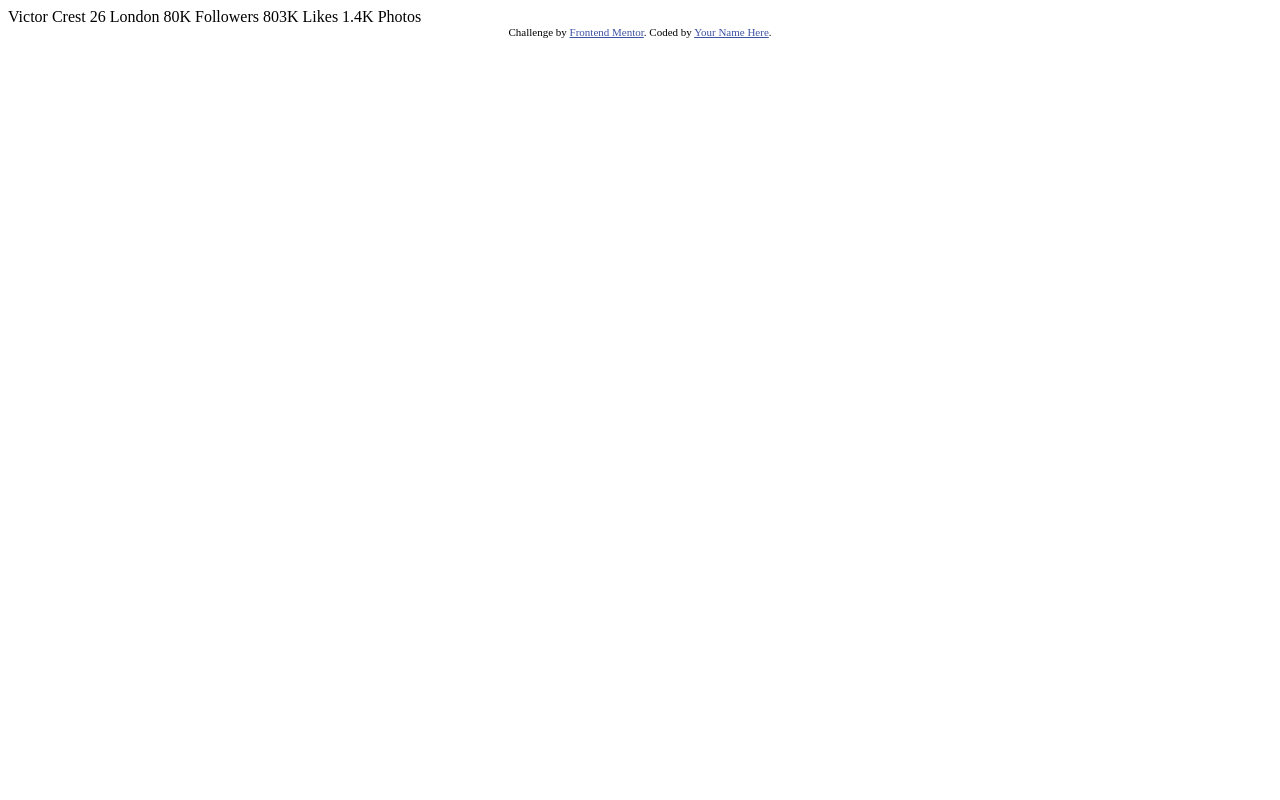
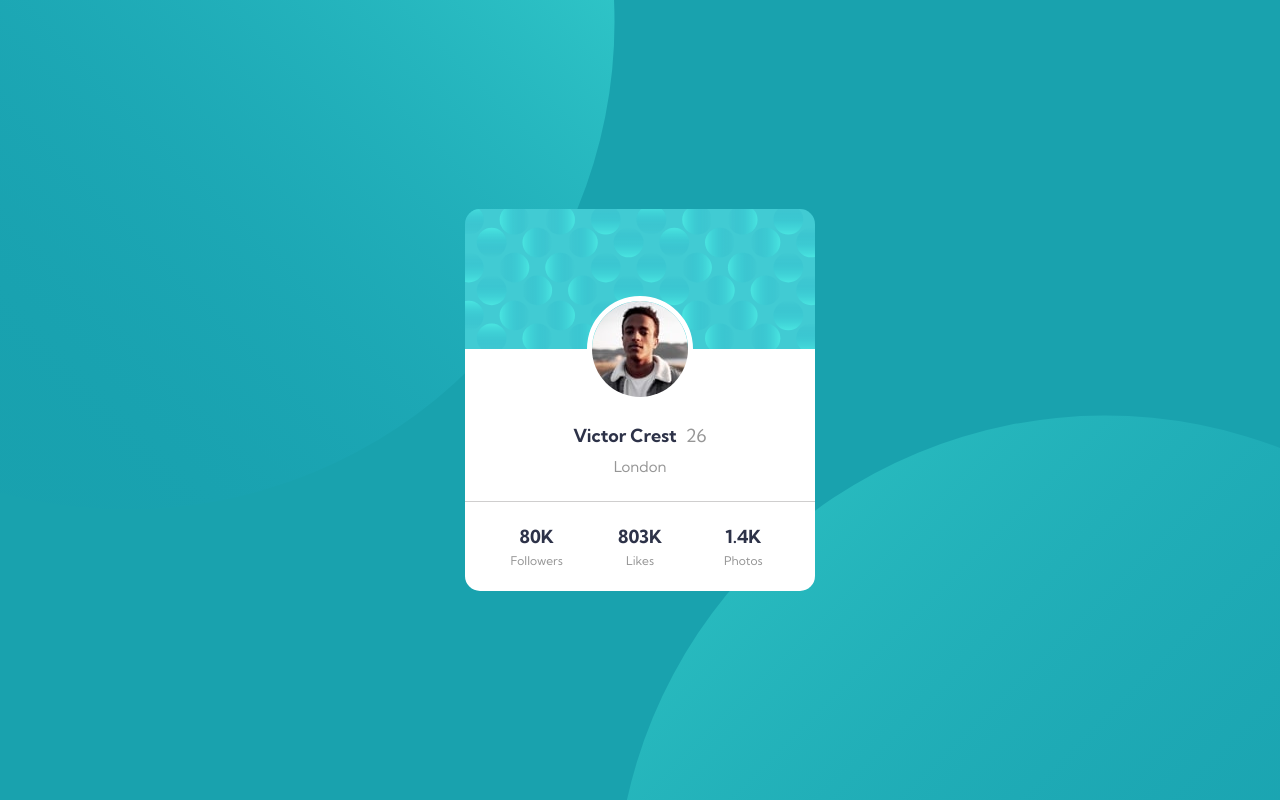
Before and after one commit to Niko0918/profile-card-component, a plain HTML site: page index.html in a window 1280 px wide. Drawn offline with Linux system fonts and the light colour scheme.

Commit message:
profile card

```diff
--- /dev/null
+++ b/_resets.scss
@@ -0,0 +1,10 @@
+* {
+  box-sizing: border-box;
+  margin: 0;
+  padding: 0;
+}
+
+body {
+  font-family: "Kumbh Sans", sans-serif;
+  font-size: 18px;
+}
--- /dev/null
+++ b/_variables.scss
@@ -0,0 +1,4 @@
+//Primary colors
+$primary-color: hsl(229, 23%, 23%);
+$secondary-color: hsl(0, 0%, 59%);
+$background: hsl(185, 75%, 39%);
--- a/index.html
+++ b/index.html
@@ -1,35 +1,64 @@
 <!DOCTYPE html>
 <html lang="en">
-<head>
-  <meta charset="UTF-8">
-  <meta name="viewport" content="width=device-width, initial-scale=1.0"> <!-- displays site properly based on user's device -->
+  <head>
+    <meta charset="UTF-8" />
+    <meta name="viewport" content="width=device-width, initial-scale=1.0" />
+    <!-- displays site properly based on user's device -->
 
-  <link rel="icon" type="image/png" sizes="32x32" href="./images/favicon-32x32.png">
+    <link
+      rel="icon"
+      type="image/png"
+      sizes="32x32"
+      href="./images/favicon-32x32.png"
+    />
 
-  <title>Frontend Mentor | Profile card component</title>
+    <link rel="stylesheet" href="./styles.css" />
+    <link rel="preconnect" href="https://fonts.gstatic.com" />
+    <link
+      href="https://fonts.googleapis.com/css2?family=Kumbh+Sans:wght@400;700&display=swap"
+      rel="stylesheet"
+    />
 
-  <!-- Feel free to remove these styles or customise in your own stylesheet 👍 -->
-  <style>
-    .attribution { font-size: 11px; text-align: center; }
-    .attribution a { color: hsl(228, 45%, 44%); }
-  </style>
-</head>
-<body>
-  Victor Crest
-  26
-  London
+    <title>Profile card component</title>
 
-  80K
-  Followers
+  </head>
 
-  803K
-  Likes
-
-  1.4K
-  Photos
-  <div class="attribution">
-    Challenge by <a href="https://www.frontendmentor.io?ref=challenge" target="_blank">Frontend Mentor</a>.
-    Coded by <a href="#">Your Name Here</a>.
-  </div>
-</body>
+  <body>
+    <section class="profile-card">
+      <div class="background">
+        <img class="circle-1" src="./images/bg-pattern-top.svg" alt="">
+        <img class="circle-2" src="./images/bg-pattern-bottom.svg" alt="">
+      </div>
+      <div class="profile-container">
+        <div class="header"></div>
+        <div class="main">
+          <img
+            class="profile-picture"
+            src="./images/image-victor.jpg"
+            alt="profile-picture"
+          />
+          <h4 class="profile-name-and-age">
+            Victor Crest <span class="profile-age">26</span>
+          </h4>
+          <h5 class="profile-city">London</h5>
+        </div>
+        <div class="footer">
+          <div class="items-container">
+            <div class="item-statistic">
+              <h4 class="value-statistic">80K</h4>
+              <h6 class="name-statistic">Followers</h5>
+            </div>
+            <div class="item-statistic">
+              <h4 class="value-statistic">803K</h4>
+              <h6 class="name-statistic">Likes</h6>
+            </div>
+            <div class="item-statistic">
+              <h4 class="value-statistic">1.4K</h4>
+              <h6 class="name-statistic">Photos</h6>
+            </div>
+          </div>
+        </div>
+      </div>
+    </section>
+  </body>
 </html>
--- /dev/null
+++ b/styles.scss
@@ -0,0 +1,95 @@
+@import "./resets";
+@import "./variables";
+
+section.profile-card {
+  display: flex;
+  justify-content: center;
+  align-items: center;
+  overflow: hidden;
+  background-color: $background;
+  height: 100vh;
+  .background {
+    position: relative;
+    img {
+      position: absolute;
+    }
+    .circle-1 {
+      right: -150px;
+      bottom: -110px;
+      @media only screen and(max-width: 375px) {
+        right: -161px;
+      }
+    }
+    .circle-2 {
+      top: 15px;
+      left: 150px;
+      @media only screen and(max-width: 375px) {
+        top: -35px;
+        left: 100px;
+      }
+    }
+  }
+  .profile-container {
+    position: relative;
+    text-align: center;
+    border-radius: 15px;
+    overflow: hidden;
+    width: 350px;
+    @media only screen and(max-width: 375px) {
+      width: 325px;
+    }
+    .header {
+      background-image: url("./images/bg-pattern-card.svg");
+      height: 140px;
+      @media only screen and(max-width: 375px) {
+        background-position-x: -10px;
+      }
+    }
+    .main {
+      background-color: white;
+      border-bottom: solid 1px hsl(0, 1%, 81%);
+      height: auto;
+      img.profile-picture {
+        display: block;
+        position: relative;
+        border: solid 5px white;
+        border-radius: 50%;
+        margin: 0px auto -53px auto;
+        bottom: 53px;
+      }
+      h4.profile-name-and-age {
+        margin: 22px 0 10px 0;
+        color: $primary-color;
+        span.profile-age {
+          color: $secondary-color;
+          font-weight: 400;
+          margin-left: 5px;
+        }
+      }
+      h5.profile-city {
+        color: $secondary-color;
+        font-weight: 400;
+        margin-bottom: 25px;
+      }
+    }
+    .footer {
+      background-color: white;
+      .items-container {
+        display: flex;
+        padding: 23px 0;
+        margin: 0 20px;
+        .item-statistic {
+          flex: 1;
+          h4.value-statistic {
+            margin-bottom: 5px;
+            color: $primary-color;
+          }
+          h6.name-statistic {
+            font-weight: 400;
+            color: $secondary-color;
+          }
+        }
+      }
+    }
+  }
+}
```
Also changed, not shown: styles.css (added), 1 other file.
